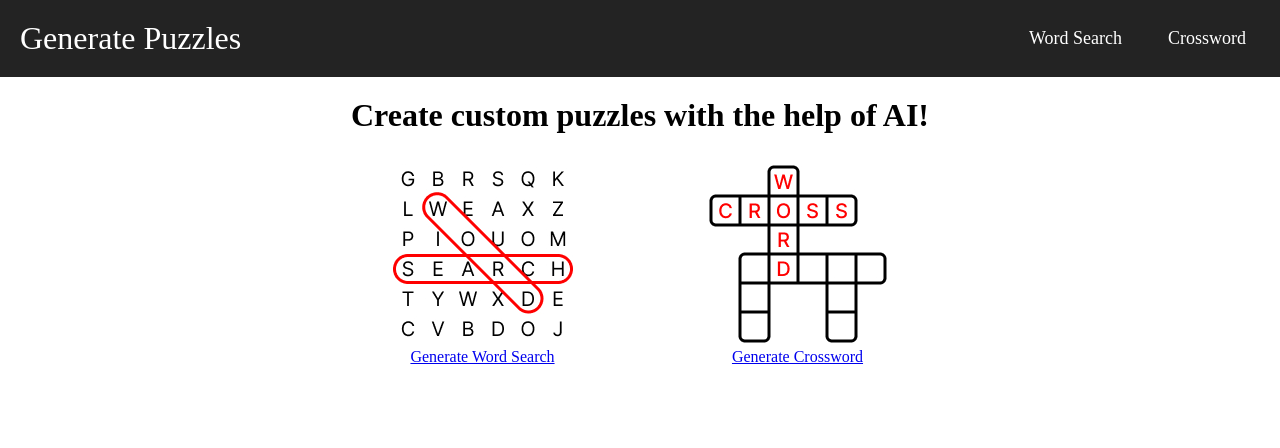
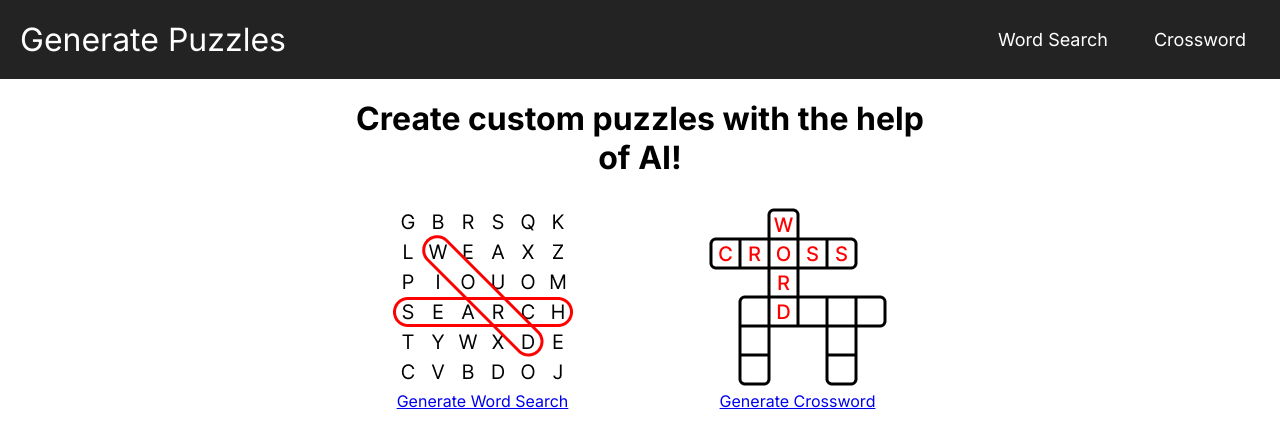
Before and after one commit to dylanables/puzzlegenerator, a Flask app: page / in a window 1280 px wide. Shown: the top 448 px of the page. Run offline with Flask 3, Linux system fonts and the light colour scheme.

Commit message:
Changed default font

```diff
--- a/static/css/styles.css
+++ b/static/css/styles.css
@@ -1,7 +1,10 @@
+@import url('https://fonts.googleapis.com/css2?family=Inter:wght@100..900&display=swap');
+
 * {
     margin: 0;
     padding: 0;
     box-sizing: border-box;
+    font-family: 'Inter', sans-serif;
 }
 
 /* NAVBAR STYLING STARTS */
```
